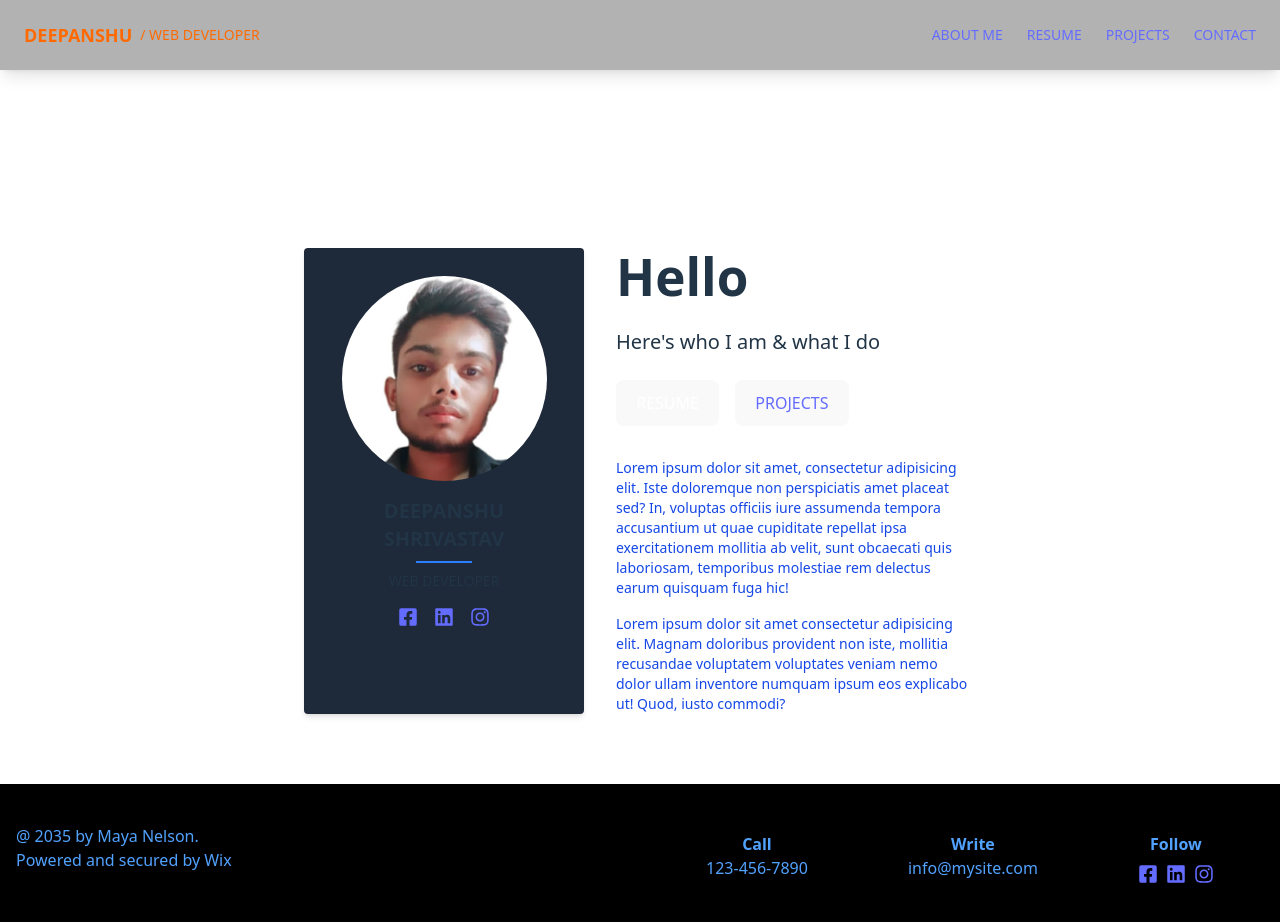
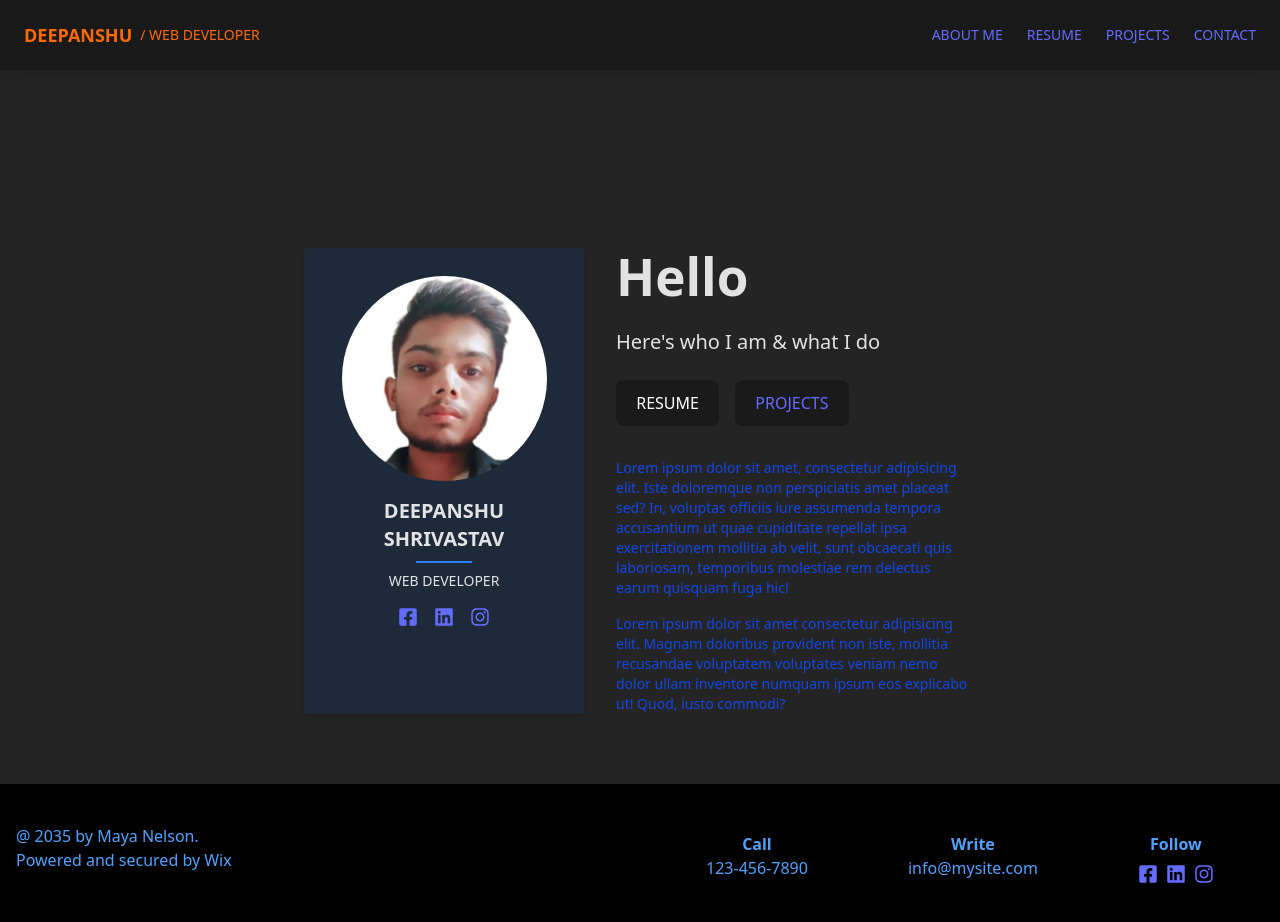
Before and after one commit to Deepanshu325/Portfolio, a React (Vite) app: page / in a window 1280 px wide. Built offline with nearby package versions, Linux system fonts and the light colour scheme.

Commit message:
5th commit

```diff
--- a/src/App.jsx
+++ b/src/App.jsx
@@ -2,7 +2,7 @@
 import React from 'react'
 import Home from "../src/Pages/Home"
 import Header from './Components/Common/Header'
-import { BrowserRouter, Routes, Route } from 'react-router-dom'
+import { BrowserRouter, Routes, Route, HashRouter } from 'react-router-dom'
 import Resume from './Pages/Resume'
 import Footer from './Components/Common/Footer'
 import Projects from './Pages/Projects'
@@ -14,7 +14,7 @@ const App = () => {
   return (
     <div>
 
-     <BrowserRouter>
+     <HashRouter>
      <Header/>
      <ToastContainer/>
      <Routes>
@@ -24,7 +24,7 @@ const App = () => {
       <Route path="/contact" element={<Contact/>}/>
      </Routes>
      <Footer/>
-     </BrowserRouter>
+     </HashRouter>
     </div>
   )
 }
--- a/src/Components/Common/Header.jsx
+++ b/src/Components/Common/Header.jsx
@@ -41,7 +41,7 @@ const Header = () => {
 
       {/* Mobile Menu */}
       {menuOpen && (
-        <div className="absolute top-[70px] left-0 w-full bg-yellow-100 py-6 text-center flex flex-col gap-6 text-lg md:hidden">
+        <div className="absolute top-[70px] left-0 w-full bg-black py-6 text-center flex flex-col gap-6 text-lg md:hidden">
           <Link to="/" onClick={toggleMenu}>ABOUT ME</Link>
           <Link to="/resume" onClick={toggleMenu}>RESUME</Link>
           <Link to="/projects" onClick={toggleMenu}>PROJECTS</Link>
--- a/src/index.css
+++ b/src/index.css
@@ -51,24 +51,3 @@ button:focus,
 button:focus-visible {
   outline: 4px auto -webkit-focus-ring-color;
 }
-
-@media (prefers-color-scheme: dark) {
-  body {
-    background-color: white;
-    color: black;
-  }
-}
-
-
-@media (prefers-color-scheme: light) {
-  :root {
-    color: #213547;
-    background-color: #ffffff;
-  }
-  a:hover {
-    color: #747bff;
-  }
-  button {
-    background-color: #f9f9f9;
-  }
-}
```
